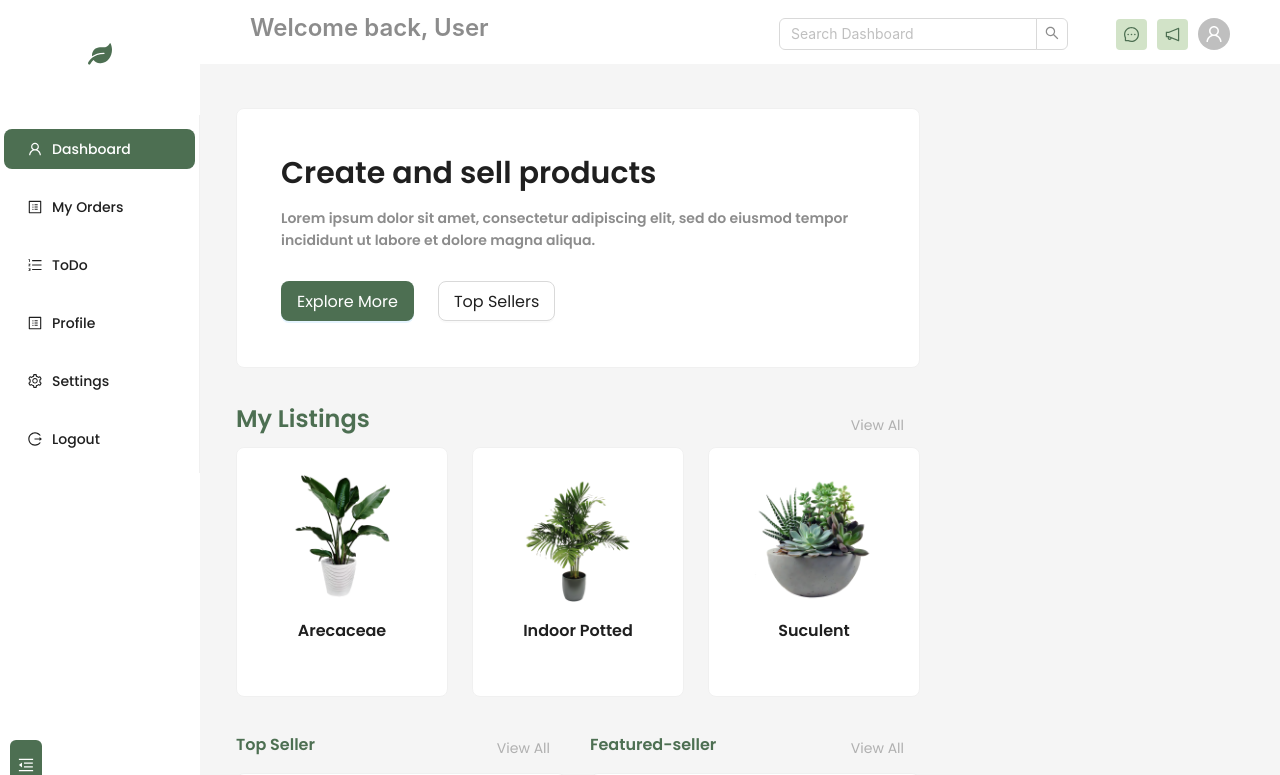
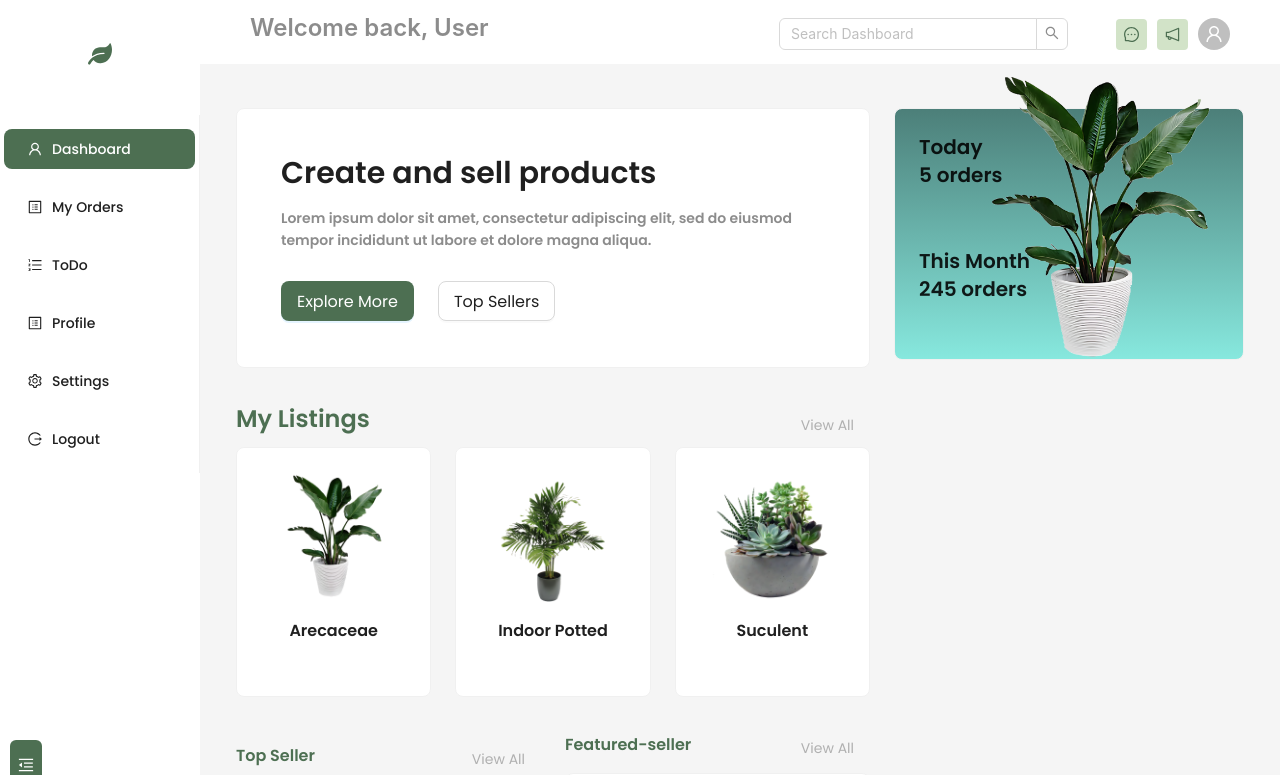
Before and after one commit to bycycomr/ReactCloneProje1, a React (Create React App) app: page / in a window 1280 px wide. Shown: the top 775 px of the page. Built offline with nearby package versions, Linux system fonts and the light colour scheme.

Commit message:
chore: Add ContentSidebar component to SideContent

```diff
--- /dev/null
+++ b/src/components/ContentSidebar.js
@@ -0,0 +1,27 @@
+import { Card ,Flex, Image, Typography} from 'antd'
+import React from 'react'
+import plant from '../assets/plant01.png'
+const ContentSidebar = () => {
+  return (
+    <div>
+        <Card className='card'>
+            <Flex vertical gap="large">
+                <Typography.Title level={4} strong>
+                    Today <br/>5 orders
+                </Typography.Title>
+
+                <Typography.Title level={4} strong>
+                    This Month <br/>
+                    245 orders
+                </Typography.Title>
+
+            </Flex>
+            <Image src={plant} alt='plant' style={{position: 'absolute', bottom:-40, left: 30,
+                height:'300px', width:'auto'
+             }} />
+        </Card>
+    </div>
+  )
+}
+
+export default ContentSidebar
--- a/src/components/SideContent.js
+++ b/src/components/SideContent.js
@@ -1,7 +1,13 @@
+import { Flex } from "antd";
 import React from "react";
+import ContentSidebar from "./ContentSidebar";
 
 function SideContent() {
-  return <div style={{ width: 300 }}></div>;
+  return (
+    <Flex vertical gap='2.3rem' style={{ width: 350 }}>
+      <ContentSidebar />
+    </Flex>
+  );
 }
 
 export default SideContent;
```
